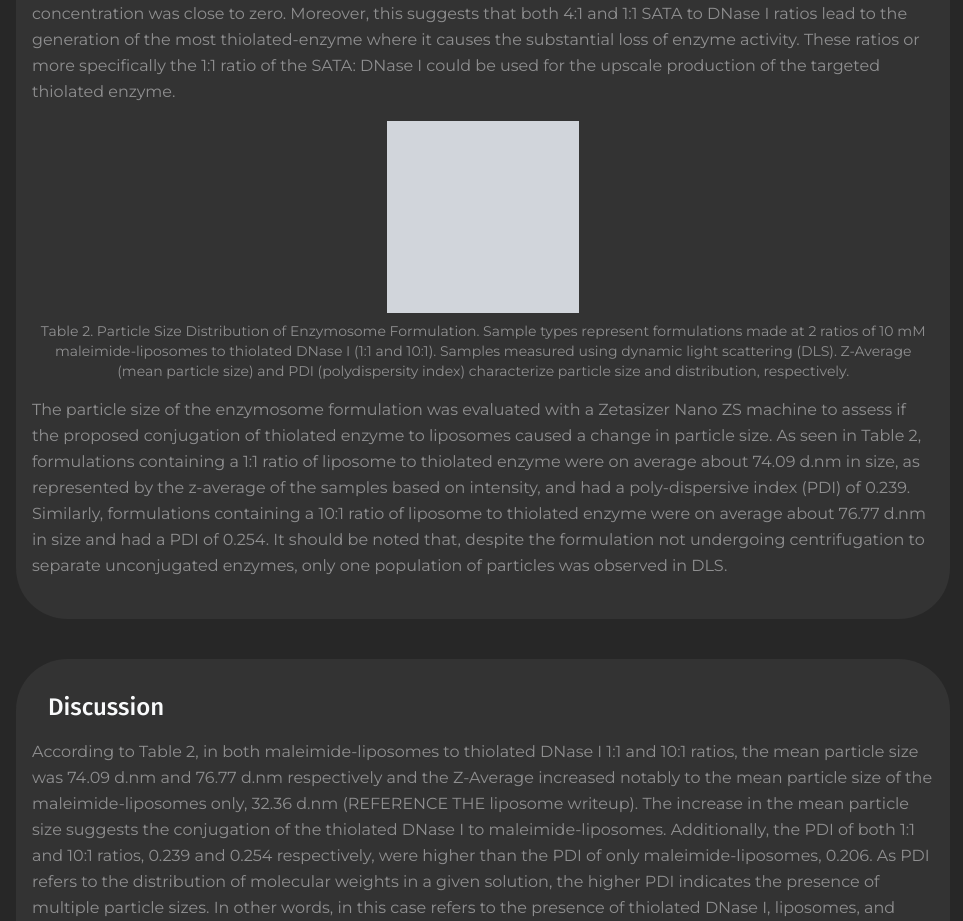
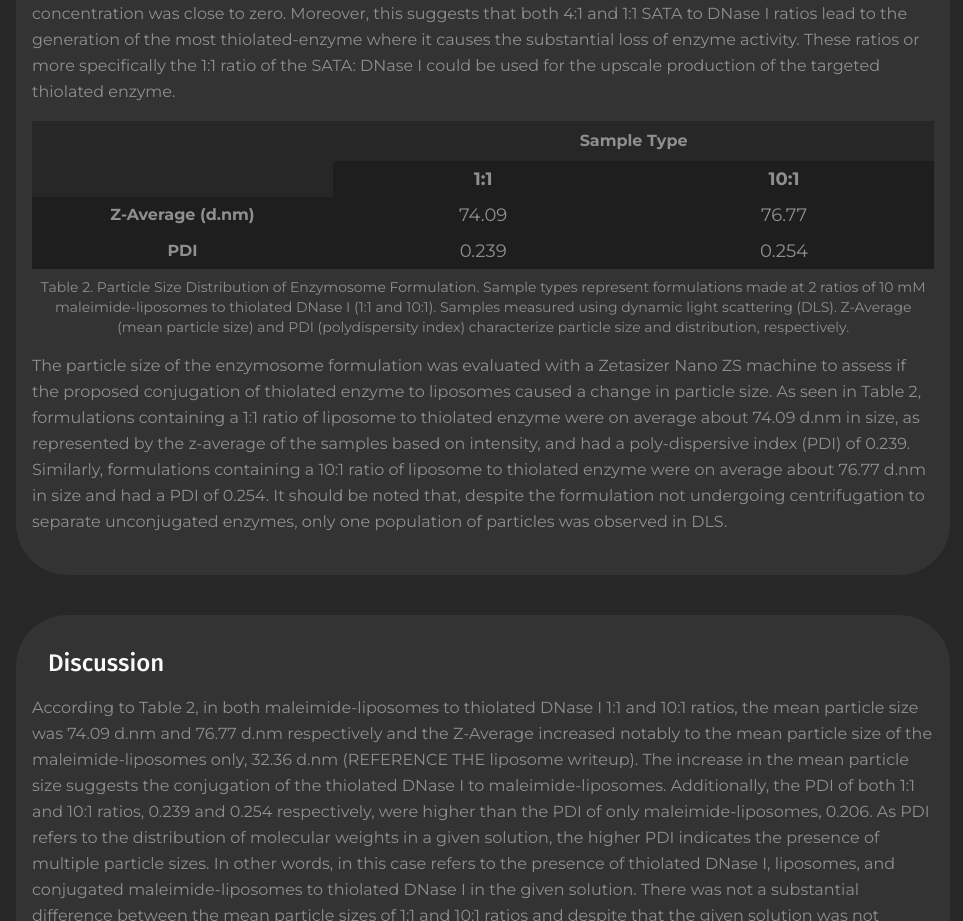
Before and after one commit to biomod2023/biomod2023, a Vue app: page /lab-validation/thiolation-and-conjugation in a window 1280 px wide. Shown: the part 4360-5281 px from the top of the page, without its empty margins (32-995 px from the left). Built offline with nearby package versions, Linux system fonts and the light colour scheme; what oh-vue-icons, vue-window-size would draw is missing.

Commit message:
Added table with data

```diff
--- a/src/views/lab-validation/GroupCView.vue
+++ b/src/views/lab-validation/GroupCView.vue
@@ -253,7 +253,47 @@ const sectionTitleStyle = 'text-subtitle-sm lg:text-subtitle text-white mb-4'
             </p>
             <CaptionedGraphics modifier="w-full">
               <template #graphics>
-
+                <table class="table-fixed border-collapse w-full">
+                  <tr class="bg-slate">
+                    <th class="py-2 px-4 text-sm lg:text-base w-1/3"></th>
+                    <th class="py-2 px-4 text-sm lg:text-base w-2/3" colspan="2">
+                      Sample Type
+                    </th>
+                  </tr>
+                  <tbody class="bg-dark">
+                    <tr>
+                      <th class="text-sm lg:text-base bg-slate"></th>
+                      <td class="py-1 lg:text-lg text-center">
+                        <b>1:1</b>
+                      </td>
+                      <td class="py-1 lg:text-lg text-center">
+                        <b>10:1</b>
+                      </td>
+                    </tr>
+                    <tr>
+                      <th class="text-sm lg:text-base">
+                        Z-Average (d.nm)
+                      </th>
+                      <td class="py-1 lg:text-lg text-center">
+                        74.09
+                      </td>
+                      <td class="py-1 lg:text-lg text-center">
+                        76.77
+                      </td>
+                    </tr>
+                    <tr>
+                      <th class="text-sm lg:text-base">
+                        PDI
+                      </th>
+                      <td class="py-1 lg:text-lg text-center">
+                        0.239
+                      </td>
+                      <td class="py-1 lg:text-lg text-center">
+                        0.254
+                      </td>
+                    </tr>
+                  </tbody>
+                </table>
               </template>
               <template #caption>
                 <p>
@@ -333,4 +373,5 @@ const sectionTitleStyle = 'text-subtitle-sm lg:text-subtitle text-white mb-4'
         </template>
       </SingleColumn>
     </template>
-</Notebook></template>
+  </Notebook>
+</template>
```
Lines whose indentation alone changed are shown as unchanged.
